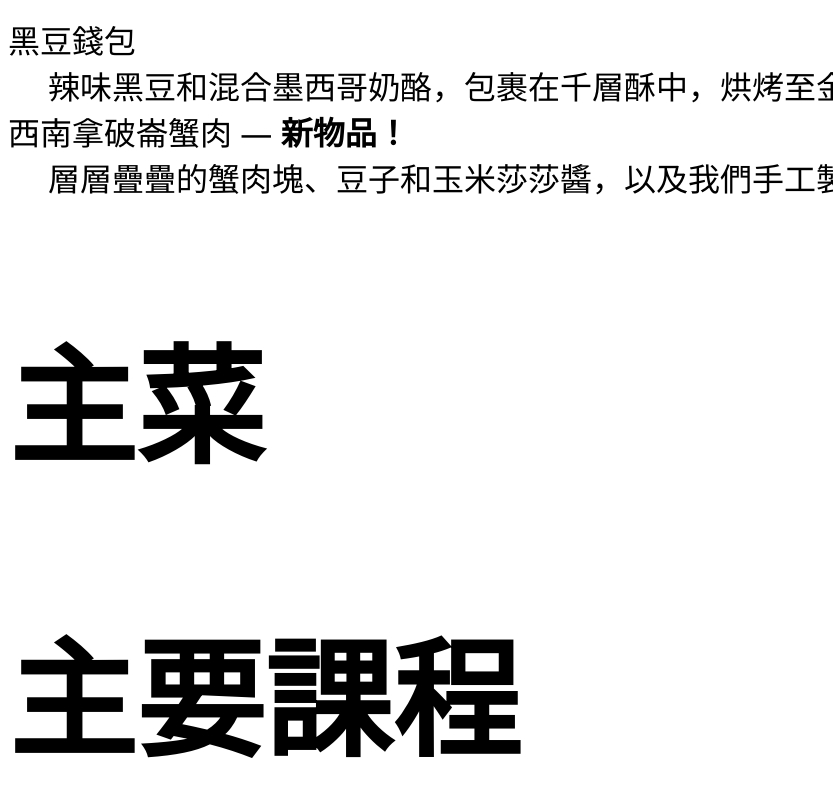
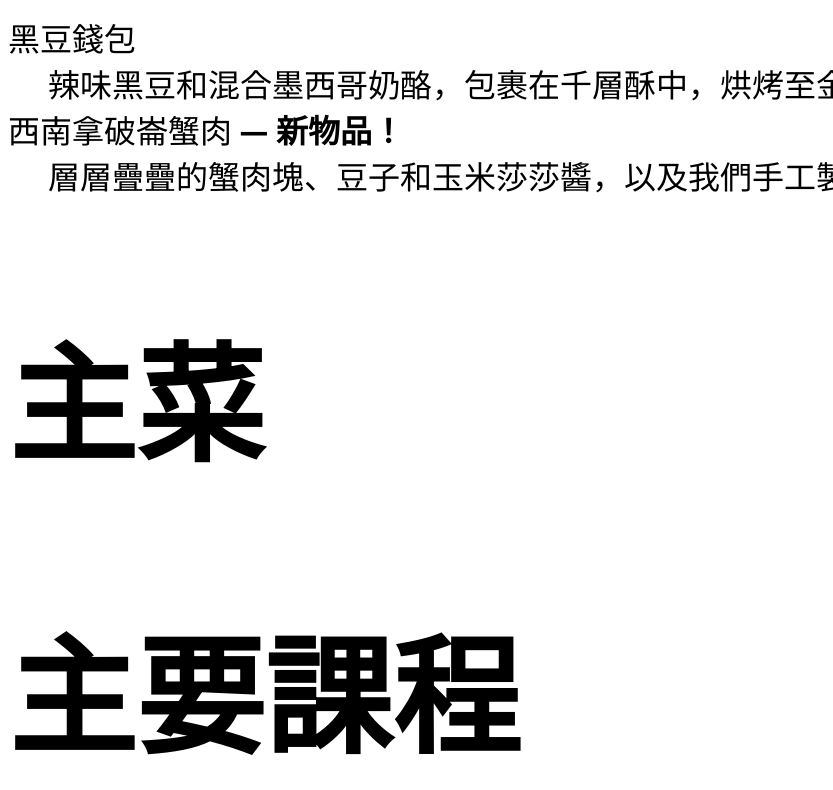
Before and after one commit to vamp16431745/__HTML_CSS, a plain HTML site: page lesson_04_10/lesson1.html in a window 1280 px wide. Shown: the part 731-1521 px from the top of the page, without its empty margins (0-833 px from the left). Drawn offline with Linux system fonts and the light colour scheme.

Commit message:
使用google-font的字型 link

```diff
--- a/lesson_04_10/lesson1.html
+++ b/lesson_04_10/lesson1.html
@@ -4,19 +4,24 @@
 <head>
     <meta charset="utf-8">
     <title>黑鵝小酒館夏季菜單</title>
+    <link rel="preconnect" href="https://fonts.googleapis.com">
+    <link rel="preconnect" href="https://fonts.gstatic.com" crossorigin>
+    <link href="https://fonts.googleapis.com/css2?family=Noto+Sans+TC:wght@900&display=swap" rel="stylesheet">
     <style>
-        body
-        {
-            font-family:'Segoe UI', Tahoma, Geneva, Verdana, sans-serif;
+        body {
+            font-family: 'Segoe UI',Tahoma, Geneva, Verdana, sans-serif ;
+            font-family: 'Noto Sans TC',Tahoma, Geneva, Verdana, sans-serif;
             font-size: 2rem;
+
 
         }
 
-        h2
-        {
+        h2 {
             font-size: small;
-            font-size: 3rem; /*"原大小的3倍"*/
-            font-size: 4em;  /* 預設字型的4*16px*/
+            font-size: 3rem;
+            /*"原大小的3倍"*/
+            font-size: 4em;
+            /* 預設字型的4*16px*/
         }
     </style>
 
```
